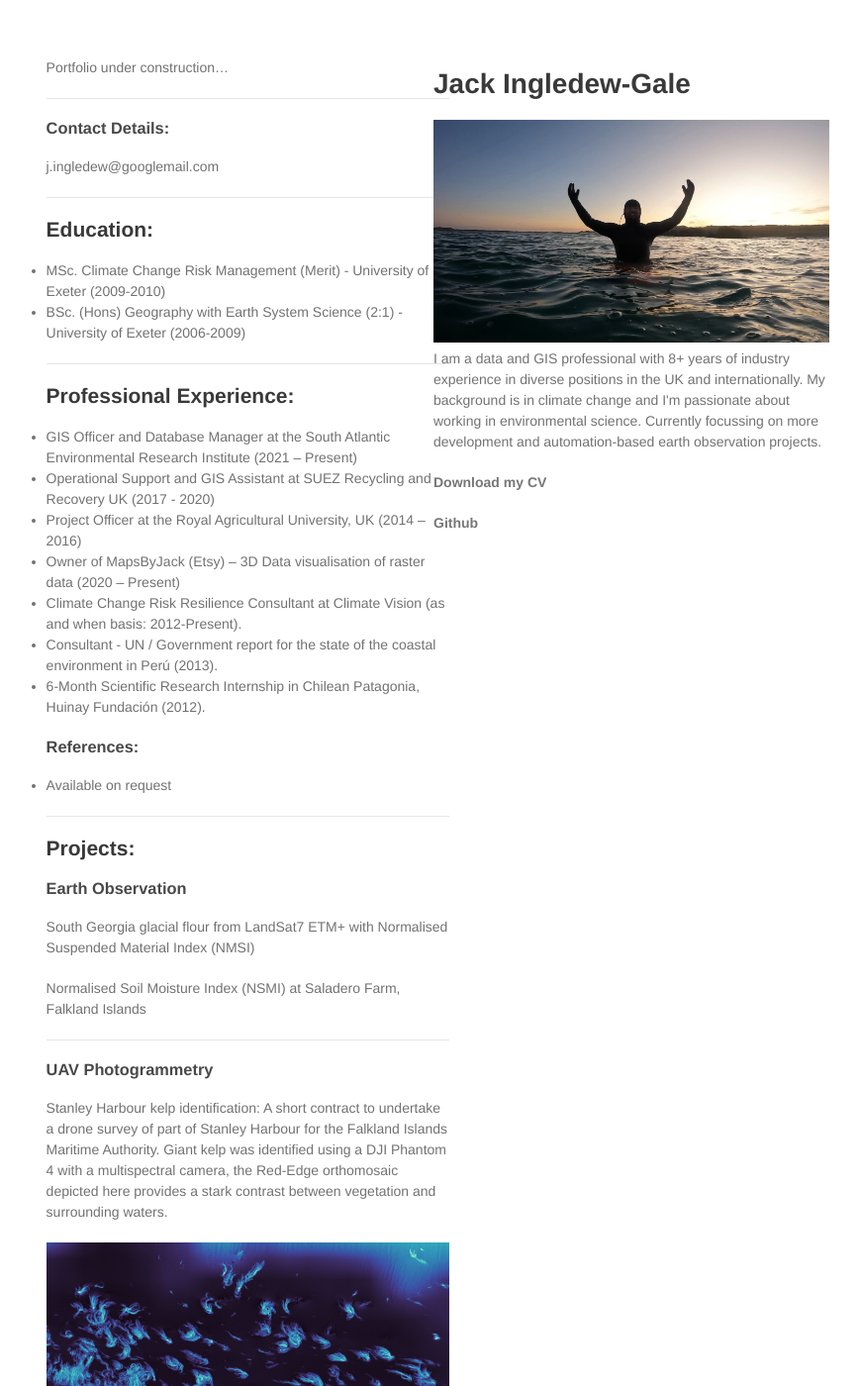
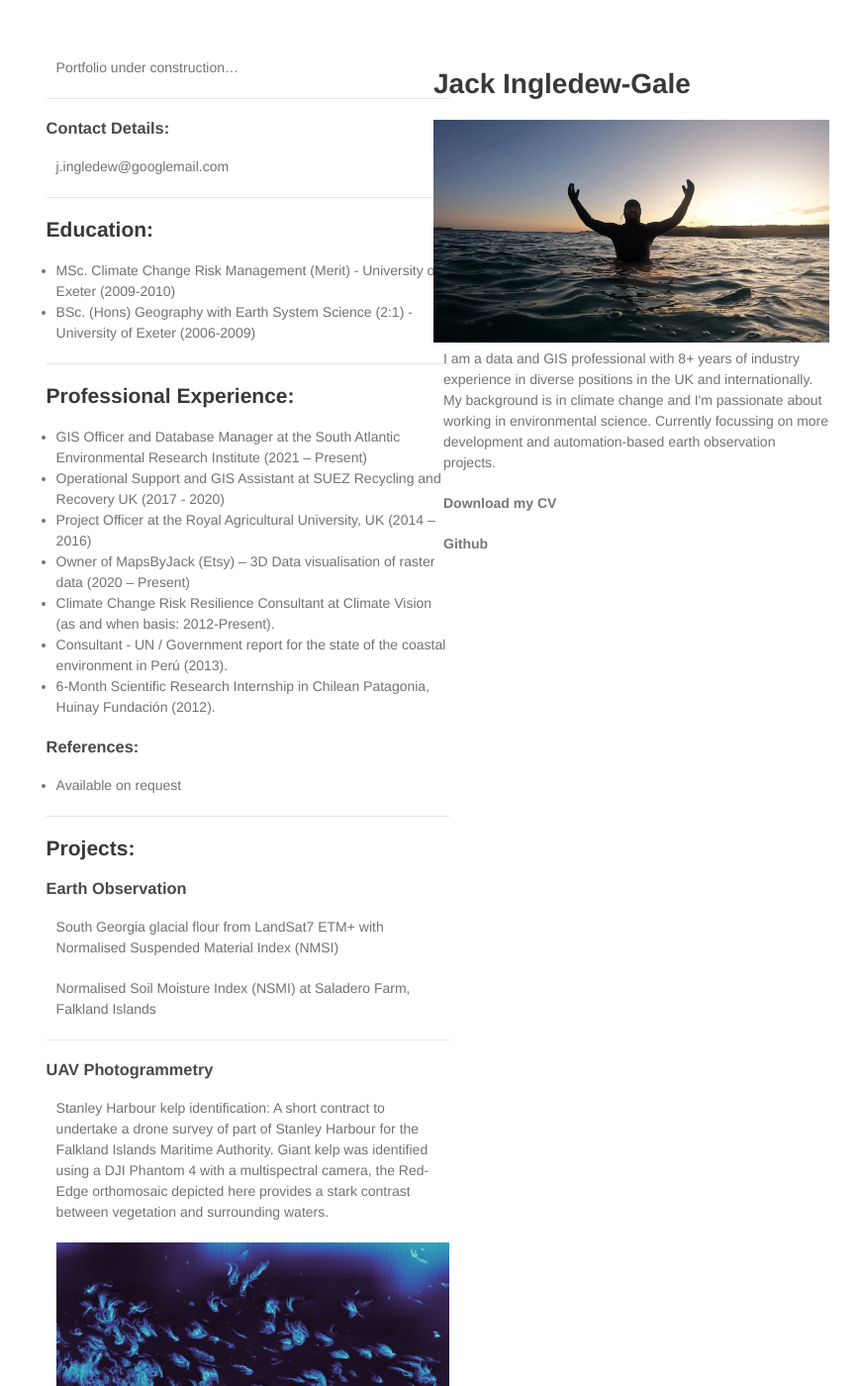
Before and after one commit to jingledew/Portfolio, a Jekyll site: the page built from README.md, in a window 1280 px wide and 1400 px high. Shown: the whole window at 99% size, without its empty margins (186-1055 px from the left). Built offline with Jekyll 4.4.1, drawn with Linux system fonts in a browser that asks for light colours; our own code applies the rules of GitHub Pages for plain Markdown files.

Commit message:
Update jekyll-theme-minimal.scss

```diff
--- a/_sass/jekyll-theme-minimal.scss
+++ b/_sass/jekyll-theme-minimal.scss
@@ -16,7 +16,7 @@ h1, h2, h3, h4, h5, h6 {
 
 p, ul, ol, table, pre, dl {
   margin:0 0 20px;
-  padding-left: 0px;
+  padding-left: 10px;
 }
 
 h1, h2, h3 {
```
